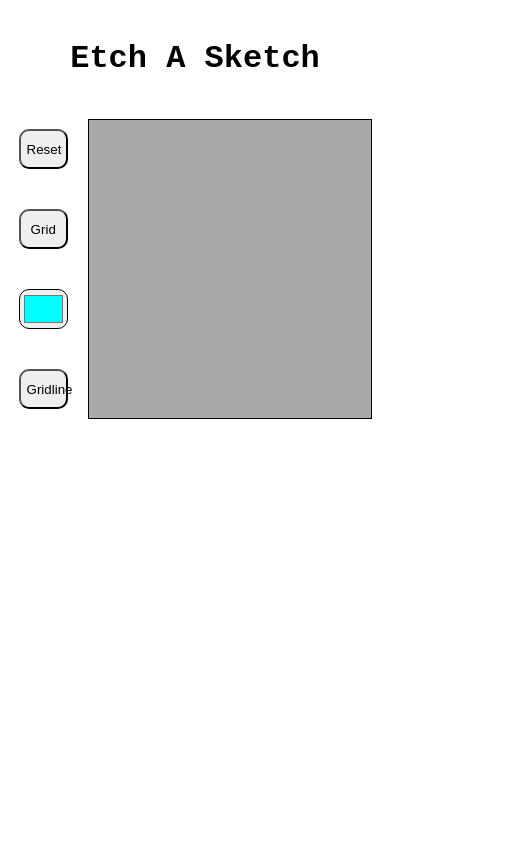
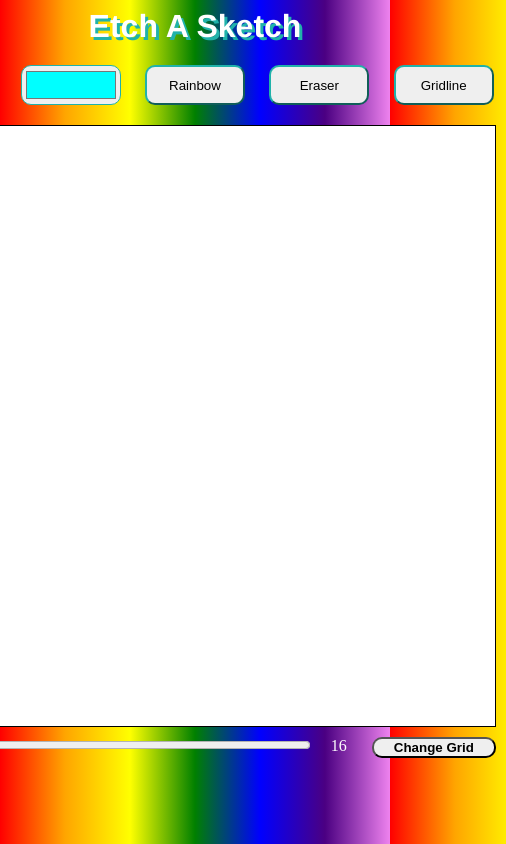
Before and after one commit to JK-coder-kun/Etch-A-Sketch, a plain HTML site: page index.html in a window 390 px wide. Shown: the whole page, 506 px wide, since content can reach past the window. Drawn offline with Linux system fonts and the light colour scheme.

Commit message:
Decorating Visual and adding more function

```diff
--- a/index.html
+++ b/index.html
@@ -6,109 +6,9 @@
     <meta name="viewport" content="width=device-width, initial-scale=1.0">
     <title>Document</title>
     <link rel="stylesheet" href="style.css">
+    <script src="index.js" defer></script>
 </head>
 <body>
-    <script>
-        const body=document.querySelector('body');
-        const container=document.createElement('div');
-        const main=document.createElement('div');
-        const title=document.createElement('h3');
-        const sideMenu=document.createElement('div');
-        const resetBtn=document.createElement("button");
-        const gridBtn=document.createElement("button");
-        const colorPicker=document.createElement("input");
-        const gridLine=document.createElement("button");
-        let color="aqua";
-        colorPicker.padding="5px"
-        colorPicker.setAttribute('type',"color");
-        colorPicker.setAttribute('value','#00ffff');
-        resetBtn.innerText="Reset";
-        title.innerText="Etch A Sketch";
-        title.classList.add("title");
-        const row=60,column=60;
-        main.classList.add("main");
-        sideMenu.classList.add("sideMenu");
-        container.classList.add("container");
 
-        generateGrid(row);
-
-        console.log(colorPicker)
-
-        body.appendChild(title);
-        body.appendChild(main);
-        main.appendChild(sideMenu);
-        sideMenu.appendChild(resetBtn);
-        sideMenu.appendChild(gridBtn);
-        sideMenu.appendChild(colorPicker);
-        sideMenu.appendChild(gridLine);
-        main.appendChild(container);
-
-        gridLine.innerText="Gridline";
-        gridLine.addEventListener("click",()=>{
-            gridLine.classList.toggle("gridline-toggle");
-            let children=document.querySelectorAll(".child");
-            children.forEach(child=>child.classList.toggle("child-gridline"))
-        })
-
-
-
-        colorPicker.addEventListener("input",changeColor);
-
-        resetBtn.addEventListener("click",removeEffect);
-
-        gridBtn.innerText="Grid";
-        gridBtn.addEventListener("click",()=>{
-            let grid=prompt("How many grids do you want?");
-            while(isNaN(grid)||grid>100||grid<1){
-                if(isNaN(grid))grid=prompt("You can input only number for grid!");
-                else  grid=prompt("Grid size is limited between 1 and 100");
-
-            }
-            gridBtn.innerText="Grid: "+grid;
-            generateGrid(grid);
-        })
-
-        function changeColor(e){
-            color=this.value;
-        }
-
-        function generateGrid(grid){
-            container.innerHTML="";
-            for(let i=0;i<grid;i++){
-                let row=document.createElement('div');
-                row.classList.add("row");
-                for(let j=0;j<grid;j++){
-                    let div=document.createElement('div');
-                    div.classList.add("child");
-                    div.addEventListener("mouseover",hovereffect);
-                    row.appendChild(div);
-                }
-                container.appendChild(row);
-            }
-            console.log(container)
-        }
-
-        function removeEffect(){
-            console.log("clickec")
-            let children=document.querySelectorAll(".child");
-            children.forEach(child=>{
-                child.style.backgroundColor="grey";
-                //child.classList.remove("hover-effect");
-            }) ;
-        }
-
-        function hovereffect(e){
-            this.style.backgroundColor=color;
-            //this.classList.add("hover-effect");
-
-        }
-
-        function appendChildren(parent,children){
-            children.forEach(child=>{
-                parent.appendChild(child);
-            })
-        }
-
-    </script>
 </body>
 </html>
--- /dev/null
+++ b/index.js
@@ -0,0 +1,163 @@
+const body=document.querySelector('body');
+        const container=document.createElement("div");
+        const sketchPad=document.createElement('div');
+        const main=document.createElement('div');
+        const title=document.createElement('h3');
+        const sideMenu=document.createElement('div');
+        const resetBtn=document.createElement("button");
+        const gridSlider=document.createElement("input");
+        const colorPicker=document.createElement("input");
+        const gridLine=document.createElement("button");
+        const gridSize=document.createElement("div");
+        const gridSizeComfirm=document.createElement("button");
+        const btnRainbow=document.createElement("button");
+        const modeBtn=document.createElement("button");
+        const eraserBtn=document.createElement("button");
+        const randomColor=["red","orange","yellow","green","blue","indigo","violet"];
+        let gridShow=false;
+        let color="aqua";
+
+        colorPicker.padding="5px";
+        colorPicker.setAttribute('type',"color");
+        colorPicker.setAttribute('value','#00ffff');
+
+        resetBtn.innerText="Reset";
+
+
+        gridSlider.setAttribute("type","range");
+        gridSlider.setAttribute("max",'100');
+        gridSlider.setAttribute("min","1");
+        gridSlider.setAttribute("value","16");
+
+        title.innerText="Etch A Sketch";
+        title.classList.add("title");
+        const row=16;
+        main.classList.add("main");
+        sideMenu.classList.add("sideMenu");
+        sketchPad.classList.add("sketchPad");
+        container.classList.add("container");
+        gridSlider.classList.add("gridSlider");
+        gridSize.classList.add("gridSize");
+        gridSizeComfirm.classList.add("gridBtnConfirm");
+        btnRainbow.classList.add("btnRainbow");
+
+        generateGrid(row);
+
+
+        body.appendChild(title);
+        body.appendChild(main);
+        main.appendChild(sideMenu);
+        sideMenu.appendChild(resetBtn);
+        sideMenu.appendChild(colorPicker);
+        sideMenu.appendChild(btnRainbow);
+        sideMenu.appendChild(eraserBtn);
+        sideMenu.appendChild(gridLine);
+        main.appendChild(container);
+        container.appendChild(sketchPad);
+        container.appendChild(gridSlider);
+        container.appendChild(gridSize);
+        container.appendChild(gridSizeComfirm);
+
+
+        btnRainbow.innerText="Rainbow";
+
+        gridLine.innerText="Gridline";
+        gridLine.addEventListener("click",()=>{
+            let children=document.querySelectorAll(".sketchPad>div>div");
+            if(gridShow){
+                gridShow=false;
+                gridLine.classList.remove("button-toggle");
+                children.forEach(child=>{
+                    child.className="child";
+                    child.classList.add("child");
+                });
+                console.log("Off")
+            }else{
+                gridShow=true;
+                gridLine.classList.add("button-toggle");
+                children.forEach(child=>child.classList.add("child-gridline"));
+                console.log("on")
+            }
+
+
+        })
+
+        eraserBtn.innerText="Eraser";
+        eraserBtn.addEventListener("click",()=>{
+            if(color=="white"){
+                eraserBtn.classList.remove("button-toggle");
+                color=colorPicker.value;
+            }else{
+                btnRainbow.classList.remove("button-toggle");
+                color="white";
+                eraserBtn.classList.add("button-toggle");
+            }
+
+        });
+
+
+
+        gridSize.innerText=gridSlider.value;
+
+        gridSizeComfirm.innerText="Change Grid";
+
+        colorPicker.addEventListener("input",()=>{
+            btnRainbow.classList.remove("button-toggle");
+            eraserBtn.classList.remove("button-toggle");
+            color=colorPicker.value;
+        });
+
+        resetBtn.addEventListener("click",removeEffect);
+
+        gridSlider.addEventListener("input",()=>{
+            gridSize.innerText=gridSlider.value;
+        })
+
+
+
+        btnRainbow.addEventListener("click",()=>{
+            if(color=="random"){
+                btnRainbow.classList.remove("button-toggle");
+                color=colorPicker.value;
+            }else{
+                eraserBtn.classList.remove("button-toggle");
+                color="random";
+                btnRainbow.classList.add("button-toggle");
+            }
+        })
+
+        gridSizeComfirm.addEventListener("click",()=>{
+            let grid=gridSlider.value;
+            generateGrid(grid);
+        })
+
+
+        function generateGrid(grid){
+            sketchPad.innerHTML="";
+            gridClass=gridShow?"child-gridline":"child";
+            for(let i=0;i<grid;i++){
+                let row=document.createElement('div');
+                row.classList.add("row");
+                for(let j=0;j<grid;j++){
+                    let div=document.createElement('div');
+                    div.classList.add(gridClass);
+                    div.addEventListener("mouseover",hovereffect);
+                    row.appendChild(div);
+                }
+                sketchPad.appendChild(row);
+            }
+            gridLine.classList.remove("button-toggle");
+        }
+
+        function removeEffect(){
+            let children=document.querySelectorAll(".child");
+            children.forEach(child=>{
+                child.style.backgroundColor="white";
+            }) ;
+        }
+
+        function hovereffect(e){
+            let sketch=color;
+            if(color=="random")sketch=randomColor[Math.floor(Math.random()*10)%7];
+            this.style="background-color:"+sketch+";";
+        }
--- a/style.css
+++ b/style.css
@@ -1,43 +1,77 @@
 body{
     display:flex;
     flex-direction:column;
+    align-items: center;
+    background-image: linear-gradient(to right, red,orange,yellow,green,blue,indigo,violet);
 }
 
 .title{
+    margin: 0;
     text-align: center;
-    font-family: 'Courier New', Courier, monospace;
+    font-family:'Franklin Gothic Medium', 'Arial Narrow', Arial, sans-serif;
     font-size: xx-large;
+    color:white;
+    text-shadow:3px 3px lightseagreen;
 }
 .main{
     display: flex;
-    justify-content: center;
+    flex-direction: column;
 }
 
 .sideMenu{
-    width:20%;
     display: flex;
-    flex-direction: column;
     align-content: center;
     /* flex:2; */
 }
 
+
 .sideMenu>*{
     width:70%;
-    max-width: 150px;
+    max-width: 100px;
     height: 40px;
+    border-color: lightseagreen;
     border-radius: 10px;
     margin: 20px auto;
 }
 
-.container{
+.sideMenu>*:hover{
+    background-color: lightseagreen;
+    border-color: grey;
+    color:white;
+}
+
+
+.sketchPad{
     /* flex:8; */
-    margin:10px;
-    width: 80%;
-    max-width: 800px;
+    margin:0 10px;
+    /* width: 80%; */
+    width: 600px;
     aspect-ratio: 1/1;
     display: flex;
     border: 1px solid black;
     flex-direction: column;
+}
+
+
+.gridSlider{
+    margin:10px;
+    width:67%;
+    float: left;
+}
+
+.gridSize{
+    color:white;
+    margin: 10px;
+    float: left;
+}
+
+.gridBtnConfirm{
+    margin: 10px;
+    border-radius: 10px;
+    font-weight: bold;
+    box-sizing: border-box;
+    width: 20%;
+    float: right;
 }
 
 .row{
@@ -46,19 +80,25 @@
 }
 
 .child{
-    background-color: darkgray;
+    background-color: white;
     flex: 1;
 }
 
 .child-gridline{
-    border: 1px solid black;
+    background-color: white;
+    flex: 1;
+    border: 1px solid rgba(0, 0, 0, 0.471);
 }
 
 .hover-effect{
     background-color: aqua;
 }
 
-.gridline-toggle{
+.random-hover-effect{
+    color:random-rgb
+}
+
+.button-toggle{
     background-color:green;
     color:azure;
     font-weight: bold;
```
